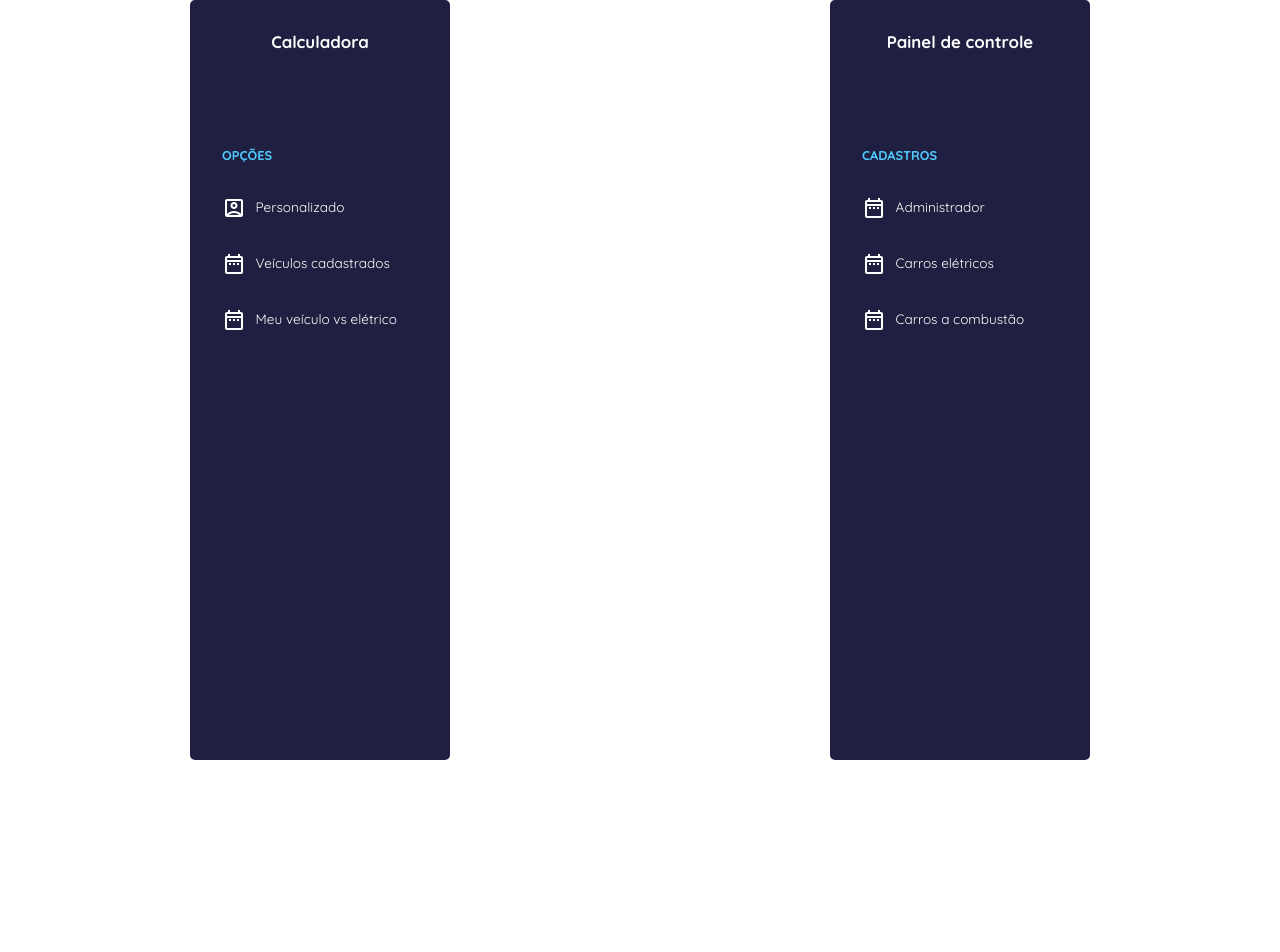
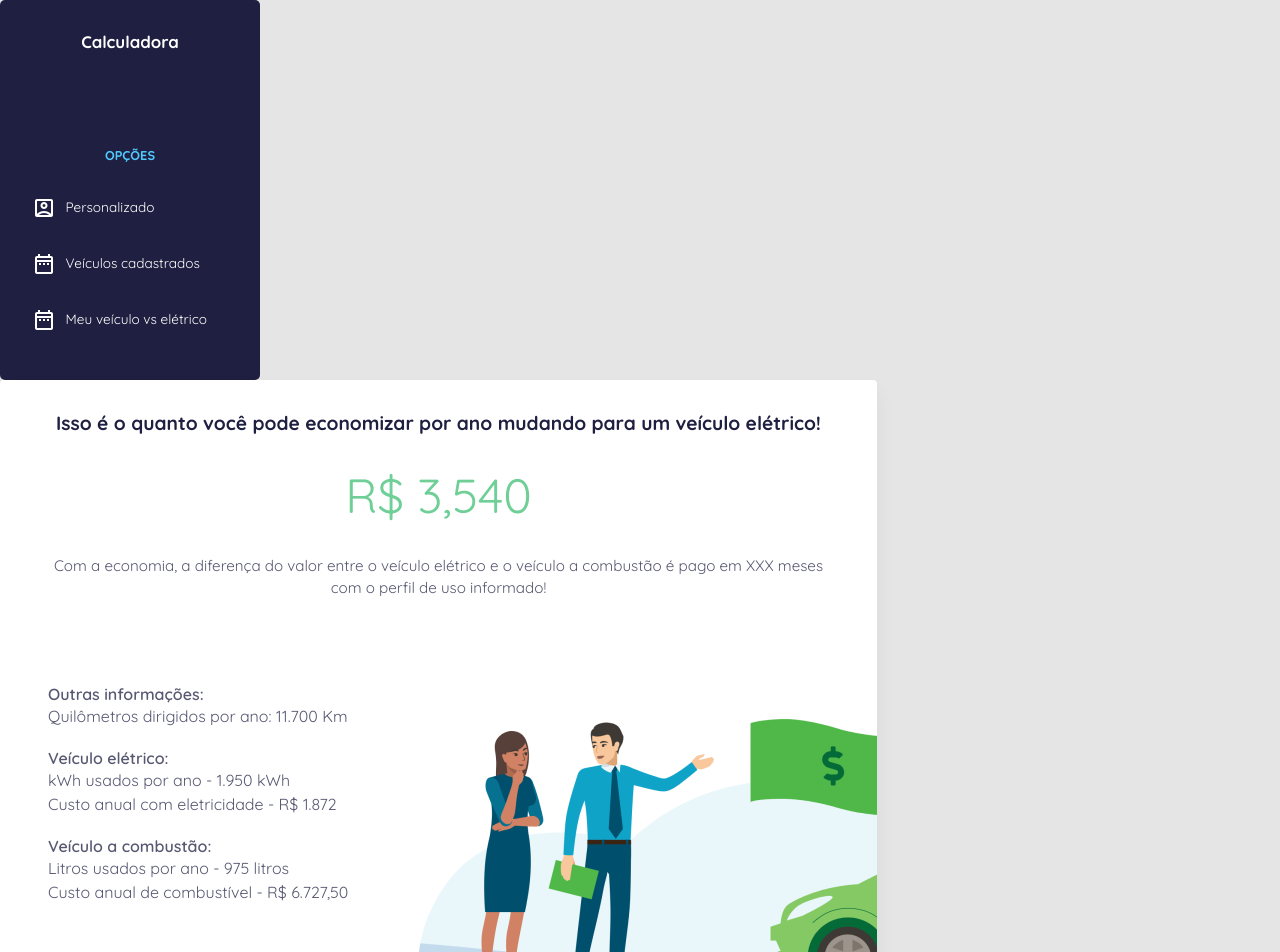
Before and after one commit to Iara000/Temporario, a React (Create React App) app: page /calculadora in a window 1280 px wide. Shown: the top 952 px of the page. Before the commit the page ends 800 px from the top, so only its background shows below. Built offline with nearby package versions, Linux system fonts and the light colour scheme.

Commit message:
Criar componente Resultado

```diff
--- a/public/index.css
+++ b/public/index.css
@@ -0,0 +1,15 @@
+html,
+body,
+#root {
+  padding: 0;
+  margin: 0;
+  font-size: 16px;
+  font-family: 'Quicksand';
+  text-align: center;
+  scroll-behavior: smooth;
+  background-color: #E5E5E5;
+}
+
+* {
+  box-sizing: border-box;
+}
--- a/public/index.html
+++ b/public/index.html
@@ -18,6 +18,7 @@
       user's mobile device or desktop. See https://developers.google.com/web/fundamentals/web-app-manifest/
     -->
     <link rel="manifest" href="%PUBLIC_URL%/manifest.json" />
+    <link rel="stylesheet" href="%PUBLIC_URL%/index.css" />
     <!--
       Notice the use of %PUBLIC_URL% in the tags above.
       It will be replaced with the URL of the `public` folder during the build.
--- a/src/App.js
+++ b/src/App.js
@@ -1,8 +1,11 @@
+import { Fragment } from "react";
+import Resultado from "./components/Resultado/Resultado";
+import CardCalculadoraInfoGerais from "./components/CardCalculadoraInfoGerais/CardCalculadoraInfoGerais";
 import Sidebar from "./components/Sidebar/Sidebar";
 
 function App() {
   return (
-    <div style={{display: 'flex', justifyContent: 'space-around', height: '95vh'}}>
+    <Fragment>
       <Sidebar
         title="Calculadora"
         subtitle="Opções"
@@ -12,17 +15,9 @@ function App() {
           {icon: 'date_range', text: 'Meu veículo vs elétrico'}
         ]}
       />
-
-      <Sidebar
-        title="Painel de controle"
-        subtitle="Cadastros"
-        content={[
-          {icon: 'date_range', text: 'Administrador'},
-          {icon: 'date_range', text: 'Carros elétricos'},
-          {icon: 'date_range', text: 'Carros a combustão'}
-        ]}
-      />
-    </div>
+      <Resultado />
+      <CardCalculadoraInfoGerais />
+    </Fragment>
   );
 }
 
--- a/src/components/CardCalculadora.module.css
+++ b/src/components/CardCalculadora/CardCalculadora.module.css
@@ -1,10 +1,9 @@
 .cardCalculadora {
-  position: absolute;
+  position: relative;
   width: 877px;
   height: 610px;
-  left: 443px;
-  top: 105px;
   background: #ffffff;
   box-shadow: 0px 10px 20px rgba(31, 32, 65, 0.05);
   border-radius: 4px;
+  padding: 1rem;
 }
--- a/src/components/CardCalculadoraInfoGerais.js
+++ b/src/components/CardCalculadoraInfoGerais/CardCalculadoraInfoGerais.jsx
@@ -1,5 +1,5 @@
 import React from "react";
-import CardCalculadora from "./CardCalculadora";
+import CardCalculadora from "../CardCalculadora/CardCalculadora";
 import styles from "./CardCalculadoraInfoGerais.module.css";
 
 const CardCalculadoraInfoGerais = () => {
--- /dev/null
+++ b/src/components/Resultado/Resultado.jsx
@@ -0,0 +1,34 @@
+import classes from './Resultado.module.css';
+import CardCalculadora from '../CardCalculadora/CardCalculadora';
+
+const Resultado = () => {
+    return(
+        <CardCalculadora>
+            <h2 className={classes.title}>
+                Isso é o quanto você pode economizar por ano mudando para um veículo elétrico!
+            </h2>
+            <div className={classes.result}>
+                R$ 3,540
+            </div>
+            <p className={classes.text}>
+                Com a economia, a diferença do valor entre o veículo elétrico e o
+                veículo a combustão é pago em XXX meses com o perfil de uso informado!
+            </p>
+            <div className={classes.infoContainer}>
+                <h3 className={classes.subtitle}>Outras informações:</h3>
+                <p className={classes.info}>Quilômetros dirigidos por ano: 11.700 Km</p>
+
+                <h3 className={classes.subtitle}>Veículo elétrico:</h3>
+                <p className={classes.info}>kWh usados por ano - 1.950 kWh</p>
+                <p className={classes.info}>Custo anual com eletricidade - R$ 1.872</p>
+
+                <h3 className={classes.subtitle}>Veículo a combustão:</h3>
+                <p className={classes.info}>Litros usados por ano - 975 litros</p>
+                <p className={classes.info}>Custo anual de combustível - R$ 6.727,50</p>
+            </div>
+            <img className={classes.image} src='images/economy.png' alt='Economia'></img>
+        </CardCalculadora>
+    )
+}
+
+export default Resultado;
--- /dev/null
+++ b/src/components/Resultado/Resultado.module.css
@@ -0,0 +1,41 @@
+.title{
+    color: #1F2041;
+    font-weight: 700;
+    font-size: 1.2rem;
+    margin: 1rem 0;
+}
+
+.result{
+    font-size: 3rem;
+    color: #6FCF97;
+    margin: 1.5rem 0;
+}
+
+.text{
+    margin: 1rem 2rem 3rem 2rem;
+    font-size: .95rem;
+    color: rgba(31, 32, 65, 0.75)
+}
+
+.infoContainer{
+    width: 50%;
+    text-align: left;
+    padding: 1rem 2rem;
+    color: rgba(31, 32, 65, 0.75)
+}
+
+.subtitle{
+    font-size: 1rem;
+    font-weight: 600;
+    margin: 1.3rem 0 0 0;
+}
+
+.info{
+    margin: 0;
+}
+
+.image{
+    position: absolute;
+    bottom: 0;
+    right: 0;
+}
--- a/src/components/Sidebar/Sidebar.module.css
+++ b/src/components/Sidebar/Sidebar.module.css
@@ -4,7 +4,6 @@
     background-color: #1F2041;
     padding: 2rem 0;
     border-radius: 5px;
-    font-family: 'Quicksand';
 }
 
 .title{
@@ -25,7 +24,6 @@
     font-size: .8rem;
     font-weight: 700;
     margin-bottom: 1rem;
-    margin-left: 2rem;
 }
 
 .itemContainer{
--- a/src/index.css
+++ /dev/null
@@ -1,13 +0,0 @@
-html,
-body {
-  padding: 0;
-  margin: 0;
-  font-size: 16px;
-  font-family: 'Quicksand';
-  text-align: center;
-  scroll-behavior: smooth;
-}
-
-* {
-  box-sizing: border-box;
-}
```
Also changed, not shown: public/images/economy.png (added), src/components/CardCalculadora/CardCalculadora.jsx (renamed from src/components/CardCalculadora.js), src/components/CardCalculadoraInfoGerais/CardCalculadoraInfoGerais.module.css (renamed from src/components/CardCalculadoraInfoGerais.module.css).
